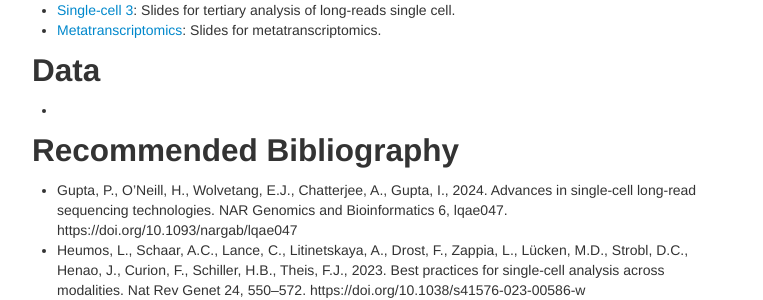
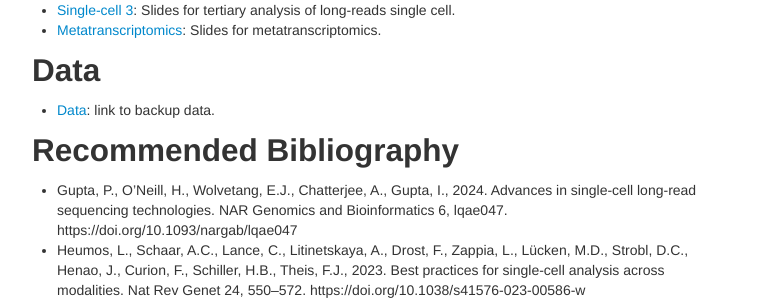
Before and after one commit to longTREC/summer_school, a Jekyll site: the page built from pages/day4.md, in a window 1280 px wide and 900 px high, scrolled down 1839 px. Shown: the part 357-657 px from the top of the window, without its empty margins (258-1021 px from the left). Built offline with Jekyll 4.4.1, drawn with Linux system fonts in a browser that asks for light colours.

Commit message:
Update day4.md

```diff
--- a/pages/day4.md
+++ b/pages/day4.md
@@ -61,7 +61,6 @@ schemadotorg:
 * Perform quality control of raw metatranscriptomic reads
 * Explore taxonomic diversity in different communities and characterise active functions
 
-
 ## Materials
 * [Single-cell 1](theory/day4/Differences_bulk_single.pdf): Introductory slides about single-cell long-reads.
 * [Single-cell 2](theory/day4/Pipelines.pdf): Slides for single cell analysis pipelines.
@@ -69,8 +68,7 @@ schemadotorg:
 * [Metatranscriptomics](theory/day4/Metatranscriptomics.pdf): Slides for metatranscriptomics.
 
 ## Data
-*
-
+* [Data](day4/data): link to backup data.
 
 ## Recommended Bibliography
 * Gupta, P., O’Neill, H., Wolvetang, E.J., Chatterjee, A., Gupta, I., 2024. Advances in single-cell long-read sequencing technologies. NAR Genomics and Bioinformatics 6, lqae047. https://doi.org/10.1093/nargab/lqae047
```
